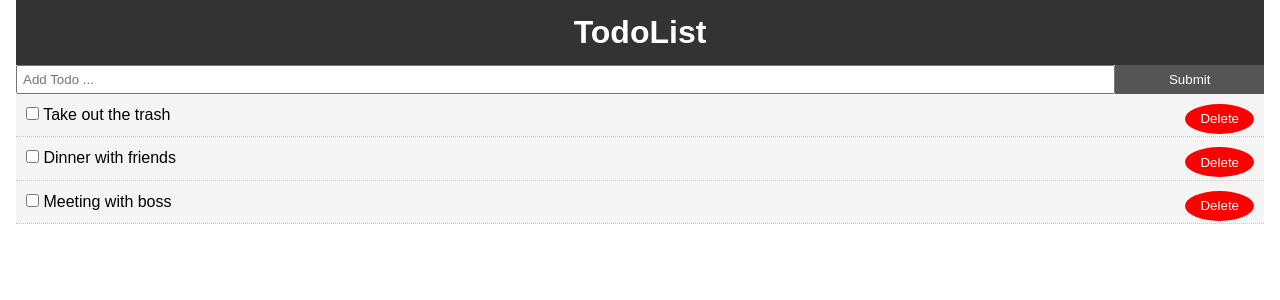
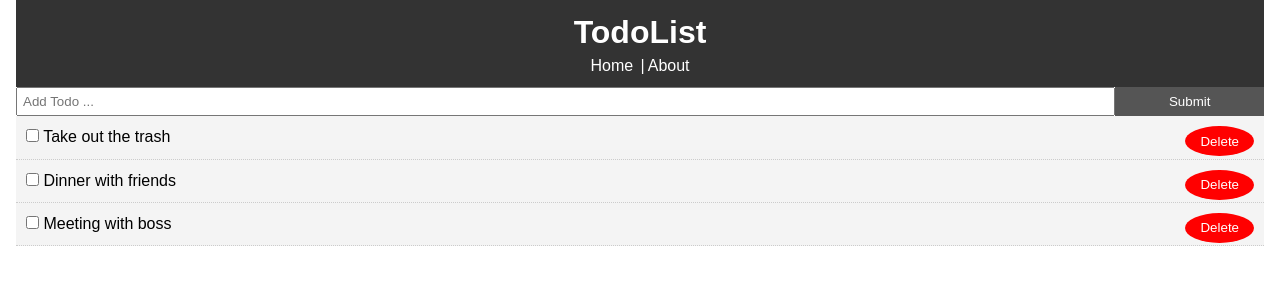
Before and after one commit to mohitrrane/hello_react, a React (Create React App) app in the folder todo_app/: page / in a window 1280 px wide. Shown: the top 300 px of the page. Built offline with nearby package versions, Linux system fonts and the light colour scheme.

Commit message:
Added About Page with Router

```diff
--- a/todo_app/src/App.js
+++ b/todo_app/src/App.js
@@ -1,8 +1,10 @@
 import React, {Component} from 'react';
+import { BrowserRouter as Router, Route } from 'react-router-dom'
 import {v4 as uuid} from 'uuid';
 import Todos from './components/Todos';
-import Header from './components/layout/header';
+import Header from './components/layout/Header';
 import AddTodo from './components/AddTodo';
+import About from './components/pages/About'
 import './App.css';
 
 class App extends Component {
@@ -52,17 +54,24 @@
   }
   render(){
     return (
+      <Router>
         <div className="App">
           <div className="container">
             <Header />
+            <Route exact path="/" render={props => (
+              <React.Fragment>
                 <AddTodo addTodo={this.addTodo}/>
                 <Todos
                   key={this.state.todos.id}
                   todos={this.state.todos}
                   markComplete={this.markComplete}
                   delTodo={this.delTodo}/>
+              </React.Fragment>
+            )} />
+            <Route exact path="/about" component={About} />
           </div>
         </div>
+      </Router>
     );
   };
 }
--- a/todo_app/src/components/layout/header.js
+++ b/todo_app/src/components/layout/header.js
@@ -1,9 +1,12 @@
 import React from 'react';
+import { Link } from 'react-router-dom';
 
 function Header() {
     return (
         <header style={headerStyle}>
             <h1>TodoList</h1>
+            <Link style={linkStyle} to="/">Home</Link> |
+            <Link style={linkStyle} to="/about">About</Link>
         </header>
     )
 }
@@ -15,4 +18,9 @@
     padding: '10px'
 }
 
+const linkStyle = {
+    color: '#fff',
+    textDecoration: 'none',
+    padding: '3px'
+}
 export default Header;
```
Lines whose indentation alone changed are shown as unchanged.
